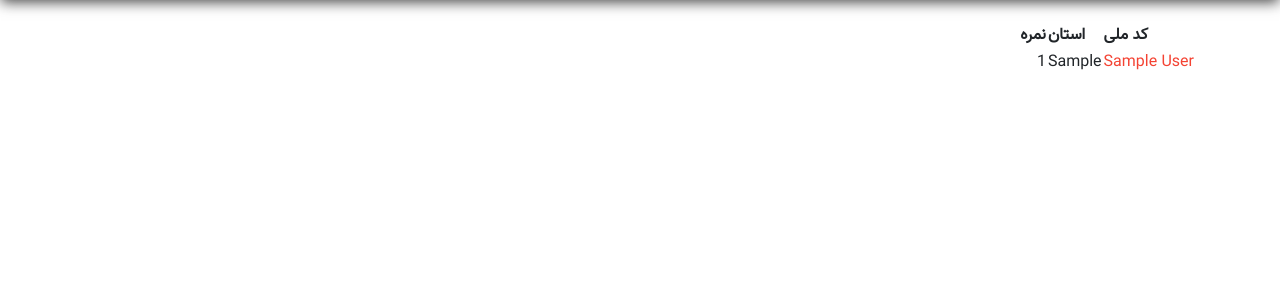
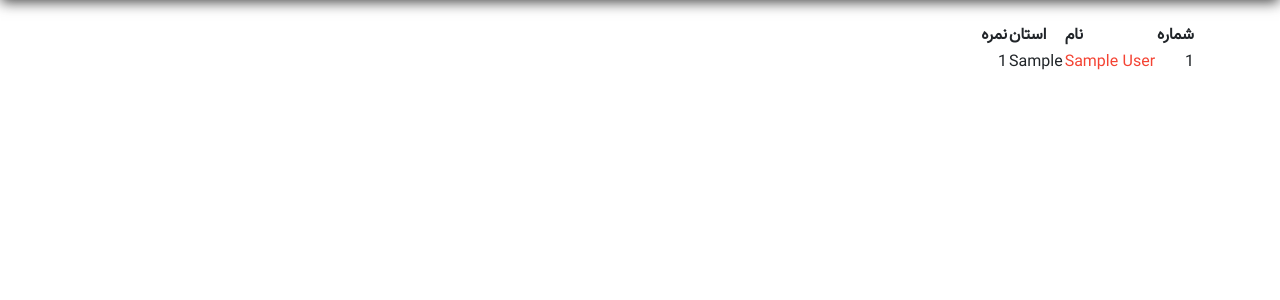
Before and after one commit to shaazzz/mavak-site, a Django app: a page that uses quiz/templates/quiz/scoreboard.html in a window 1280 px wide. Shown: the part 56-356 px from the top of the page. Run offline with Django 3.2, Linux system fonts and the light colour scheme; a user stored in the database is signed in; tables that the repository leaves empty hold one stand-in row (values such as "Sample post"); some libraries are stand-ins or nearby versions.

Commit message:
better scoreboard

```diff
--- a/quiz/templates/quiz/scoreboard.html
+++ b/quiz/templates/quiz/scoreboard.html
@@ -6,13 +6,15 @@
     <h1>{{ quiz.title }}</h1>
     <table>
       <thead>
-        <th>کد ملی</th>
+        <th>شماره</th>
+        <th>نام</th>
         <th>استان</th>
         <th>نمره</th>
       </thead>
       <tbody>
         {% for s in students %}
           <tr>
+            <td>{{ forloop.counter }}</td>
             <td>
               <a href="../check/{{ s.user }}/">{{ s.user.get_full_name }}</a></td>
             <td>{{ s.ostan }}</td>
--- a/quiz/views.py
+++ b/quiz/views.py
@@ -67,7 +67,7 @@ def scoreBoardView(req, name):
         return redirect("/users/login")
     stu = Student.objects.annotate(
         nomre= Sum("answer__grade", filter= Q(answer__question__quiz= q))
-    )
+    ).filter(~Q(nomre= None))
     return render(req, "quiz/scoreboard.html", {
         'students': stu,
     })
```
